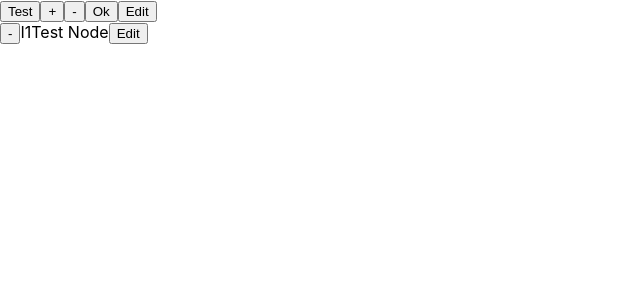
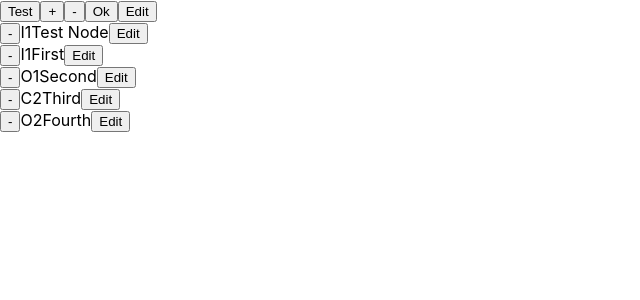
Before and after one commit to jetpackpony/steam-mixer, a React (Create React App) app: page / in a window 1280 px wide. Shown: the top 300 px of the page, without its empty margins (0-640 px from the left). Built offline with nearby package versions, Linux system fonts and the light colour scheme.

Commit message:
Add initial NodeList implementation

```diff
--- a/src/App.js
+++ b/src/App.js
@@ -5,9 +5,18 @@ import Button, {
   AddButton, DeleteButton, OkButton, EditButton
 } from './components/buttons';
 import Node from './components/Node';
+import NodeList from './components/NodeList';
 
 class App extends Component {
   render() {
+    let nodes = [
+      { title: "First", nodeId: "I1"},
+      { title: "Second", nodeId: "O1"},
+      { title: "Third", nodeId: "C2"},
+      { title: "Fourth", nodeId: "O2"},
+    ];
+    let onDelete = (nodeId) => console.log("deleting node " + nodeId);
+    let onEdit = (nodeId) => console.log("editing node " + nodeId);
     return (
       <Fragment>
         <div>
@@ -21,9 +30,12 @@ class App extends Component {
           <Node
             title="Test Node"
             nodeId="I1"
-            onDelete={(nodeId) => console.log("deleting node " + nodeId)}
-            onEdit={(nodeId) => console.log("editing node " + nodeId)}
+            onDelete={onDelete}
+            onEdit={onEdit}
           />
+        </div>
+        <div>
+          <NodeList nodes={nodes} onDelete={onDelete} onEdit={onEdit} />
         </div>
       </Fragment>
     );
--- /dev/null
+++ b/src/components/NodeList.js
@@ -0,0 +1,16 @@
+import React from 'react';
+import Node from './Node';
+
+const NodeList = ({ nodes, onDelete, onEdit }) => {
+  return nodes.map(({ title, nodeId }) => (
+    <Node
+      key={nodeId}
+      title={title}
+      nodeId={nodeId}
+      onDelete={onDelete}
+      onEdit={onEdit}
+    />
+  ));
+};
+
+export default NodeList;
```
